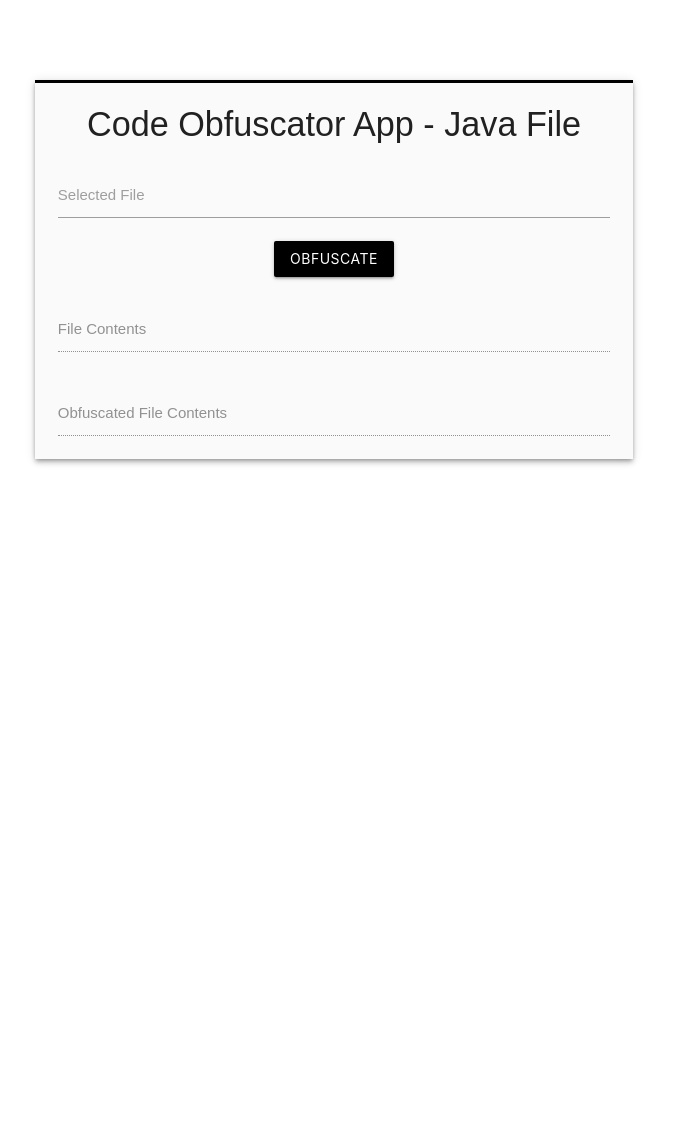
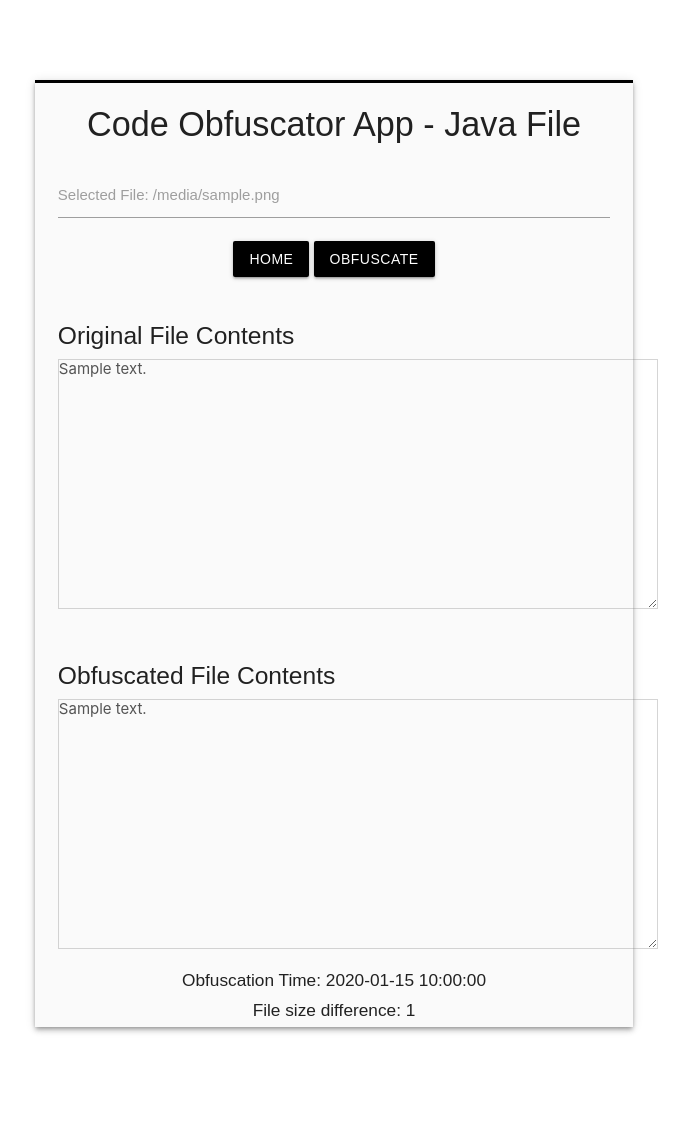
Before and after one commit to javvylx/ICT2207-Android-Obfuscation, a Flask app: template templates/javaFile.html in a window 1280 px wide. Shown: the whole page, without its empty margins (306-995 px from the left). Before the commit the page ends 465 px from the top, so only its background shows below. Run offline with Flask 2, Linux system fonts and the light colour scheme; the template is opened without the code that fills it: most values are stand-ins (such as "Sample title", 1, 10 or a date in 2020).

Commit message:
gui update

```diff
--- a/app.py
+++ b/app.py
@@ -3,6 +3,8 @@ from werkzeug.utils import secure_filename
 import os
 import cmdFunctions as cf
 import try_catch_obfuscator as tco
+import nop_populate as np
+import time
 app = Flask(__name__)
 
 fileName = ''
@@ -36,6 +38,7 @@ def allowed_file(filename):
 def uploader():
    if request.method == 'POST':
       f = request.files['file']
+      folder = request.files.getlist('file')
       fileName = secure_filename(f.filename)
       if f and allowed_file(fileName):
          f.save(os.path.join(app.config['UPLOAD_FOLDER'], fileName))
@@ -63,14 +66,48 @@ def apkAction(filename):
          fileDecompile = find_files(filename, './uploads/')[0]
          cf.decompile(fileDecompile)
          return render_template('uploadFile.html', notice='Decompiled ' + filename)
+
+      elif request.form['apkButton'] == 'home':
+         return render_template('uploadFile.html')
       else:
          fileRecompile = filename.split('.')[0]
+         fileDecompile = find_files(filename, './uploads/')[0]
+         cf.decompile(fileDecompile)
+         rawFilename = fileDecompile.split('/')[-1].split('.')[0]
+         filePath = './' + rawFilename + '/smali/com/example/' + rawFilename + '/MainActivity.smali'
+         with open(filePath, 'r', encoding='utf-8-sig') as file:
+            originalContents = file.read()
+            file.close()
+         start = time.time()
+         originalSize = os.stat(filePath).st_size
+         np.addNops(filePath, filePath)
+         tco.main(filePath, filePath)
+         end = time.time()
+         with open(filePath, 'r', encoding='utf-8-sig') as file:
+            obfuscatedContents = file.read()
+            file.close()
          cf.recompile(fileRecompile)
-         return render_template('uploadFile.html', notice='Recompiled ' + filename)
+         obfuscatedSize = os.stat(filePath).st_size
+         sizeDiff = (obfuscatedSize/originalSize) * 100
+         if sizeDiff > 0:
+            sizePercent = '+' + str(round(sizeDiff,2)) + '%'
+
+         else:
+            sizePercent = '-' + str(round(sizeDiff,2)) + '%'
+         return render_template('apkFile.html', filename=filename, originalContents=originalContents, obfuscatedContents=obfuscatedContents, oTime=str(round((end-start)*1000, 2))+'ms', size=sizePercent)
    return render_template('apkFile.html', filename=filename)
 
 @app.route('/java')
 def javaFile():
+   if request.method == 'POST':
+      if request.form['javaButton'] == 'obfuscate':
+         fileDecompile = find_files(filename, './uploads/')[0]
+         cf.decompile(fileDecompile)
+         return render_template('uploadFile.html', notice='Decompiled ' + filename)
+
+      else:
+         return render_template('uploadFile.html')
+
    return render_template('javaFile.html')
 
 @app.route('/smali/<filename>')
@@ -83,18 +120,34 @@ def smaliFile(filename):
 @app.route('/smali/<filename>', methods = ['GET', 'POST'])
 def smaliAction(filename):
    if request.method == 'POST':
-      smaliFile = find_files(filename, './uploads/')[0]
-      tco.main(smaliFile, smaliFile+'_obfuscated')
-      with open('./uploads/'+filename, 'r', encoding='utf-8-sig') as file:
-         originalContents = file.read()
-         file.close()
+      if request.form['smaliButton'] == 'obfuscate':
+         smaliFile = find_files(filename, './uploads/')[0]
+         rawFilename = smaliFile.split('/')[-1]
+         start = time.time()
+         np.addNops(smaliFile, smaliFile)
+         tco.main(smaliFile, smaliFile)
+         end = time.time()
 
-      with open('./uploads/'+filename+'_obfuscated', 'r', encoding='utf-8-sig') as file:
-         obfuscatedContents = file.read()
-         file.close()
+         with open('./uploads/'+rawFilename, 'r', encoding='utf-8-sig') as file:
+            originalContents = file.read()
+            file.close()
 
+         with open('./uploads/obfuscated_'+rawFilename, 'r', encoding='utf-8-sig') as file:
+            obfuscatedContents = file.read()
+            file.close()
 
-   return render_template('smaliFile.html', filename=filename, originalContents=originalContents, obfuscatedContents=obfuscatedContents)
+         originalSize = os.stat('./uploads/'+rawFilename).st_size
+         obfuscatedSize = os.stat('./uploads/obfuscated_'+rawFilename).st_size
+         sizeDiff = (obfuscatedSize/originalSize) * 100
+         if sizeDiff > 0:
+            sizePercent = '+' + str(round(sizeDiff,2)) + '%'
+
+         else:
+            sizePercent = '-' + str(round(sizeDiff,2)) + '%'
+
+      else:
+         return render_template('uploadFile.html')
+   return render_template('smaliFile.html', filename=filename, originalContents=originalContents, obfuscatedContents=obfuscatedContents, oTime=str(round((end-start)*1000, 2))+'ms', size=sizePercent)
 
 if __name__ == '__main__':
    app.run(debug=True)
--- a/cmdFunctions.py
+++ b/cmdFunctions.py
@@ -18,7 +18,6 @@ def uploadFile():
 def decompile(filename):
     os.system("cmd /c java -jar apktool.jar d -f \"" + filename + "\"")
 def recompile(filename):
-    print(filename)
     os.system("cmd /c java -jar apktool.jar b -f -d \"" + filename + "\"")
 def obfuscate():
     Screen().printf("obfuscate function: " + filename)
--- /dev/null
+++ b/nop_populate.py
@@ -0,0 +1,29 @@
+import random
+import smali_iterator
+
+smaliList = []  # define an empty list
+empty_index = []
+infile = "C:/Users/Zhen Feng/Documents/GitHub/ict2207-part2/x08part2/smali/com/example/x08part2/MainActivity.smali"
+outfile = "C:/Users/Zhen Feng/Documents/GitHub/ict2207-part2/x08part2/smali/com/example/x08part2/MainActivity1.smali"
+
+def addNops(inFile, outFile):
+    with open(inFile, "r+") as fin:
+        # writeFileToList(fin)
+        iterList = smali_iterator.populateList(fin)
+        for i in range(len(iterList)):
+            if iterList[i] == '':
+                empty_index.append(i)
+        random_indexes = random.sample(empty_index, 10)  # Randomize 10 line locations
+
+        for i in random_indexes:  # In the random list, do a loop and add in nops
+            iterList[i] = "\tnop"
+
+        fin.close()
+
+    with open(outFile, "w+") as fout:
+        fout.write("/n".join(iterList))
+
+        fout.close()
+
+if __name__ == '__main__':
+    addNops(infile,outfile)
--- a/smali_iterator.py
+++ b/smali_iterator.py
@@ -38,8 +38,7 @@ def searchWord(count, strippedparam):
 
 def populateList(fp):
     for line in fp:
-        currentNode = line[:
-                           -1]  # remove linebreak which is the last character of the string
+        currentNode = line[:-1]  # remove linebreak which is the last character of the string
         # add item to the list
         smaliList.append(currentNode)  # Add items to the list
     return smaliList
--- a/templates/javaFile.html
+++ b/templates/javaFile.html
@@ -10,22 +10,31 @@
                 <h4 class="center">Code Obfuscator App - Java File</h4>
                 <div class="input-field col s12">
                     <input id="filename" name="filename" type="text" class="validate">
-                    <label for="filename1" class="center">Selected File</label>
+                    <label for="filename1" class="center">{{ 'Selected File: ' + filename }}</label>
                 </div>
-                <div class="center col s12">
-                    <button type="decompile" name="decompile" value="submit"
-                    class="btn center waves-effect waves-light black login-button s12">Obfuscate</button>
+                <form method="POST" action="#">
+                    <div class="center col s12">
+                        <label for="home" class='btn center waves-effect waves-light black login-button s6'>Home</label>
+                        <input type = "submit" id = "home" name='javaButton' value='home' hidden>
+
+                        <label for="obfuscate" class='btn center waves-effect waves-light black login-button s6'>Obfuscate</label>
+                        <input type = "submit" id = "obfuscate" name='javaButton' value='obfuscate' hidden>
+                    </div>
+                </form>
+
+                <div class="input-field col m12">
+                    <h5 class="left">Original File Contents</h5>
+                    <textarea name="original" id="original" rows="100" style="width: 600px; height: 250px;" disabled>{{ originalContents }}</textarea>
                 </div>
 
-                <div class="input-field col s12">
-                    <input id="original" name="original" type="text" class="input-lg" disabled/>
-                    <label for="original">File Contents</label>
+                <div class="input-field col m12">
+                    <h5 class="left">Obfuscated File Contents</h5>
+                    <textarea name="obfuscated" id="obfuscated" rows="100" style="width: 600px; height: 250px;" disabled>{{ obfuscatedContents }}</textarea>
                 </div>
 
-                <div class="input-field col s12">
-                    <input id="obfuscated" name="obfuscated" type="text" class="input-lg" disabled/>
-                    <label for="obfuscated">Obfuscated File Contents</label>
-                </div>
+                <h6 class="center">Obfuscation Time: {{ oTime }}</h6>
+
+                <h6 class="center">File size difference: {{ size }}</h6>
             </div>
         </div>
     </div>
--- a/templates/uploadFile.html
+++ b/templates/uploadFile.html
@@ -12,7 +12,7 @@
                     <form action = "http://localhost:5000/uploader" method = "POST"
                         enctype = "multipart/form-data">
                         <label for="file" class='btn center waves-effect waves-light black login-button'>File Upload</label>
-                        <input type = "file" id = "file" name='file'>
+                        <input type = "file" id = "file" name='file' multiple>
                         <div class="file-path-wrapper">
                             <input id="readText" class="file-path validate" type="text" disabled>
                         </div>
```
Also changed, not shown: templates/apkFile.html (+17 -2 lines), templates/smaliFile.html (+10 -2 lines), smali_obfuscator.py (deleted), 6 other files.
